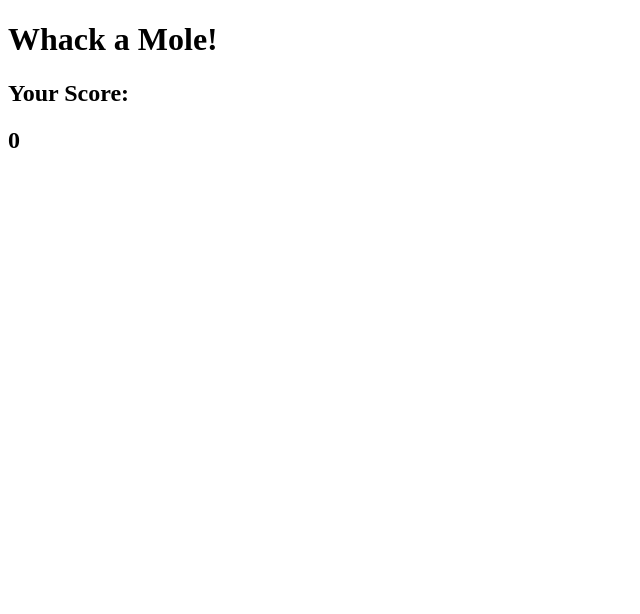
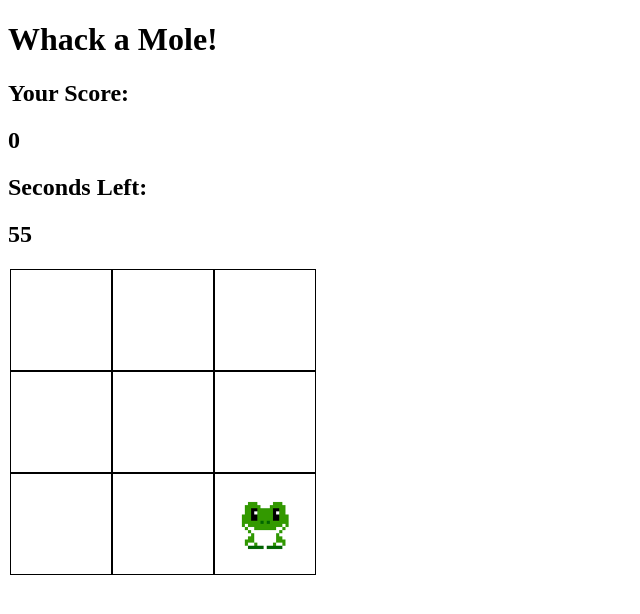
Before and after one commit to gabcamilo/whack-a-mole, a plain HTML site: page index.html in a window 1280 px wide. Shown: the whole page, without its empty margins (0-640 px from the left). Drawn offline with Linux system fonts and the light colour scheme.

Commit message:
Basic functionalities. Finished the tutorial.

```diff
--- a/app.js
+++ b/app.js
@@ -0,0 +1,47 @@
+const square = document.querySelectorAll('.square');
+const mole = document.querySelectorAll('.mole');
+const timeLeft = document.querySelector('#time-left');
+let score = document.querySelector('#score');
+
+let result = 0;
+let currentTime = timeLeft.textContent;
+
+function randomSquare() {
+	square.forEach(className => {
+		className.classList.remove('mole')
+	});
+	let randomPosition = square[Math.floor(Math.random() * 9)];
+	randomPosition.classList.add('mole');
+
+	//assingn the id of therandomPosition to hitPosition
+	hitPosition = randomPosition.id
+}
+
+square.forEach(id => {
+	id.addEventListener('mouseup', () => {
+		if(id.id === hitPosition){
+			result = result + 1;
+			score.textContent = result;
+			console.log(result)
+		}
+	})
+})
+
+function moveMole(){
+	let timerId = null;
+	timerId = setInterval(randomSquare, 1000);
+}
+moveMole();
+
+
+function countDown() {
+	currentTime--;
+	timeLeft.textContent = currentTime;
+
+	if (currentTime === 0) {
+		clearInterval(timerId);
+		alert('GAME OVER! Your final score is: ' + result)
+	}
+}
+
+let timerId = setInterval(countDown, 1000);
--- a/index.html
+++ b/index.html
@@ -11,6 +11,9 @@
 
 	<h2>Your Score: </h2>
 	<h2 id="score">0</h2>
+
+	<h2>Seconds Left: </h2>
+	<h2 id="time-left">60</h2>
 
 	<div class="grid">
 		<div class="square" id=1></div>
--- a/style.css
+++ b/style.css
@@ -0,0 +1,19 @@
+.square {
+	width: 100px;
+	height: 100px;
+	border: solid 1px black;
+}
+
+.grid {
+	display: flex;
+	flex-flow: row wrap;
+	justify-content: center;
+	align-content: center;
+	width: 309px;
+	height: 309px;
+}
+
+.mole {
+	background-image: url('mole.png');
+	background-size: cover;
+}
```
